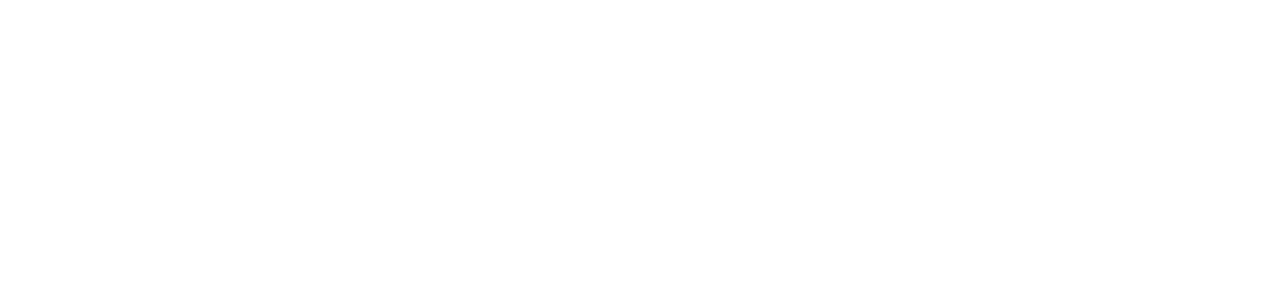
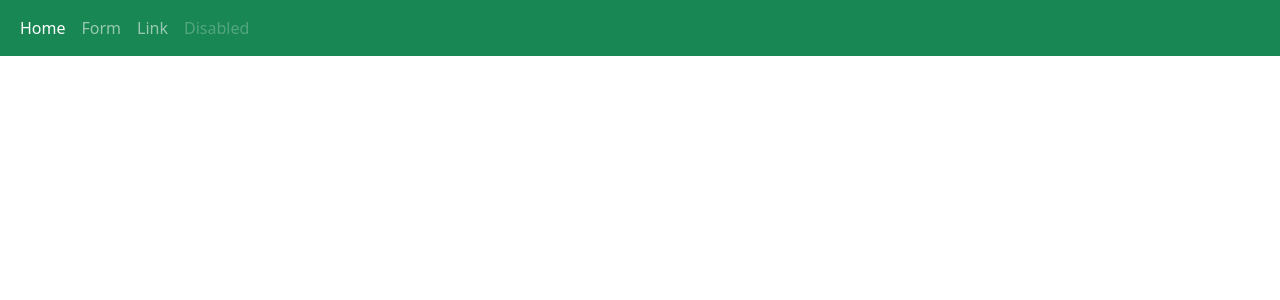
Before and after one commit to AlexBlacio1/frontend, an Angular app: page / in a window 1280 px wide. Shown: the top 300 px of the page. Built offline with nearby package versions, Linux system fonts and the light colour scheme.

Commit message:
Update app.component.html

```diff
--- a/src/app/app.component.html
+++ b/src/app/app.component.html
@@ -1,3 +1,3 @@
-<app-nav-bar></app-nav-bar
+<app-nav-bar></app-nav-bar>
 
 <router-outlet></router-outlet>
```
